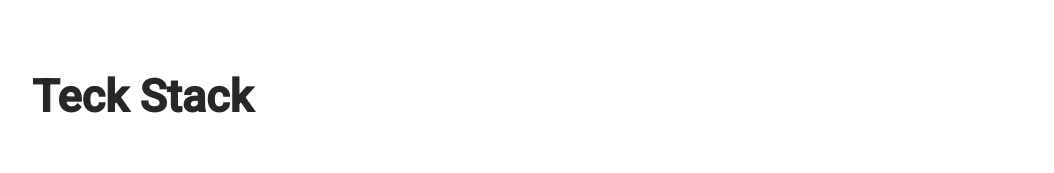
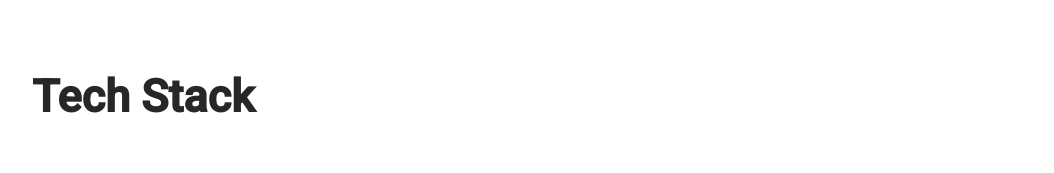
Before and after one commit to Khaled6120/My-Portfolio, a React (Create React App) app: page / in a window 1280 px wide. Shown: the part 713-886 px from the top of the page, without its empty margins (108-1162 px from the left). Built offline with nearby package versions, Linux system fonts and the light colour scheme.

Commit message:
Fix typo

```diff
--- a/src/pages/homepage.jsx
+++ b/src/pages/homepage.jsx
@@ -169,7 +169,7 @@ const Homepage = () => {
 
 						<div>
 							<p className="subtitle-header homepage-title mt-xl">
-								Teck Stack
+								Tech Stack
 							</p>
 
 							<TechStack />
```
